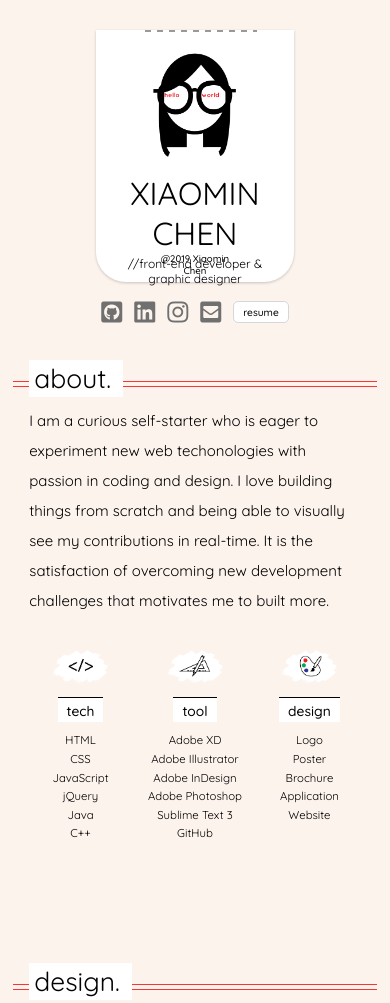
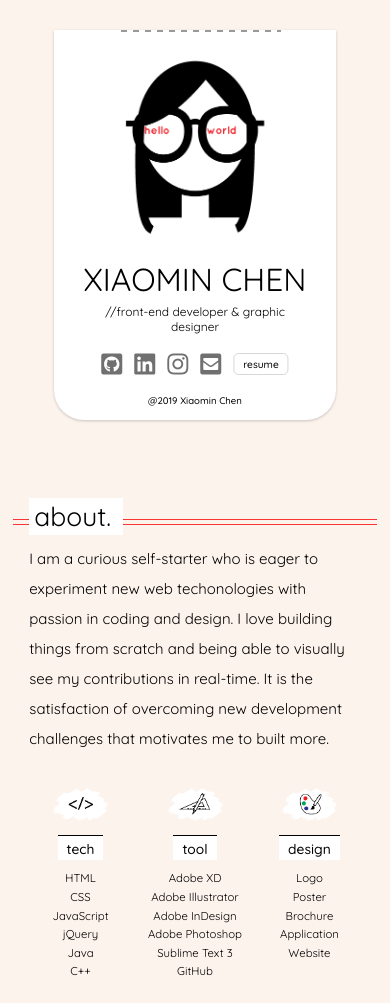
Before and after one commit to xchen136/xchen136.github.io, a website: page index.html in a window 390 px wide. Shown: the top 1003 px of the page. Drawn offline with nearby package versions, Linux system fonts and the light colour scheme; some packages are replaced by stand-ins of ours; a script that the page names is missing.

Commit message:
fix broken layout of header in 'sm-phone' size

```diff
--- a/css/style.css
+++ b/css/style.css
@@ -1081,8 +1081,8 @@ body {
         height: 25rem; } }
     @media (max-width: 31.25em) {
       .header__profile {
-        width: 33rem;
-        height: 42rem;
+        width: 47rem;
+        height: 65rem;
         margin-top: 5rem; } }
     @media (min-width: 93.75em) {
       .header__profile {
@@ -1106,7 +1106,7 @@ body {
           left: 50%;
           transform: translateX(-50%);
           width: 80%;
-          height: 50%;
+          height: 54%;
           margin-top: 2rem; } }
     .header__profile-avatar {
       cursor: pointer; }
@@ -1157,7 +1157,7 @@ body {
       bottom: 0;
       text-align: center;
       width: 80%;
-      height: 47%; } }
+      height: 42%; } }
   .header__profileLinks {
     position: absolute;
     left: 50%;
```
